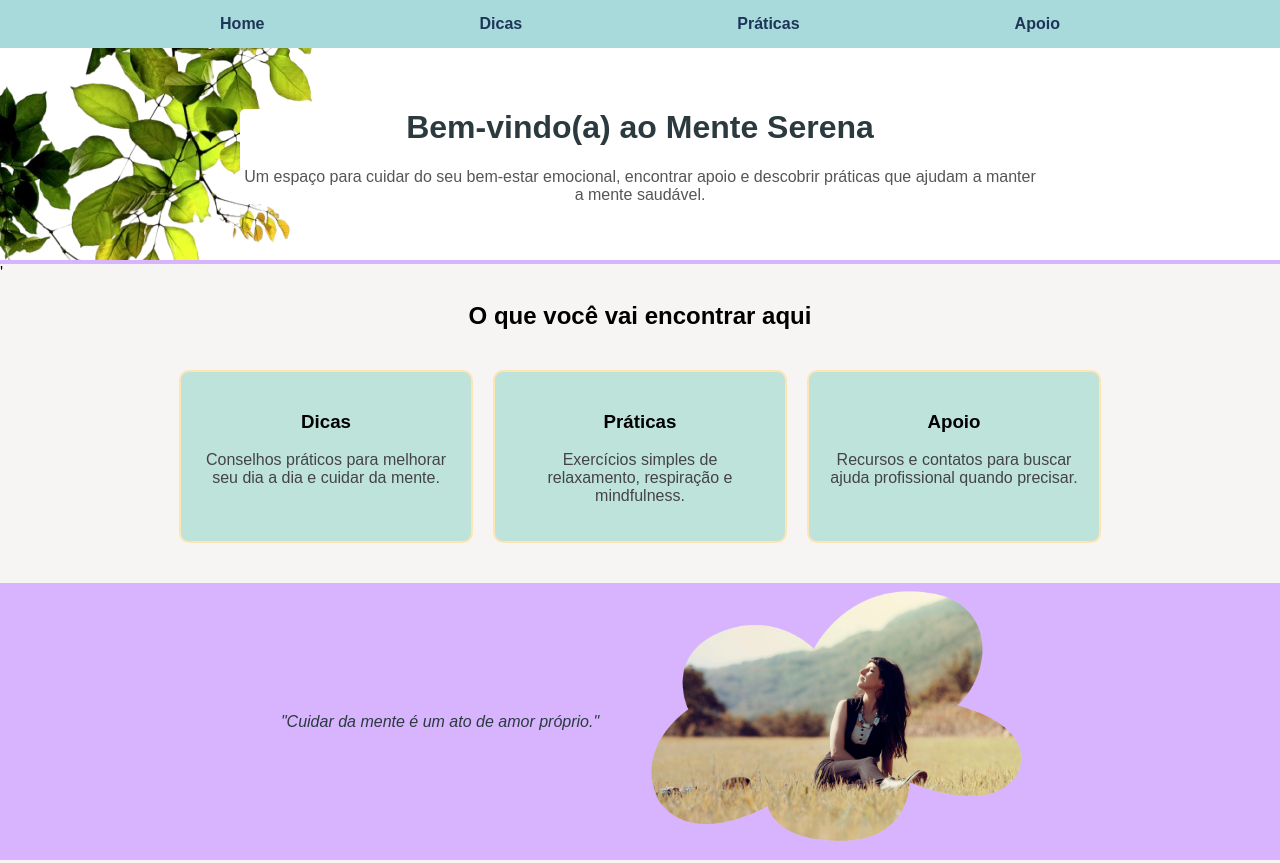
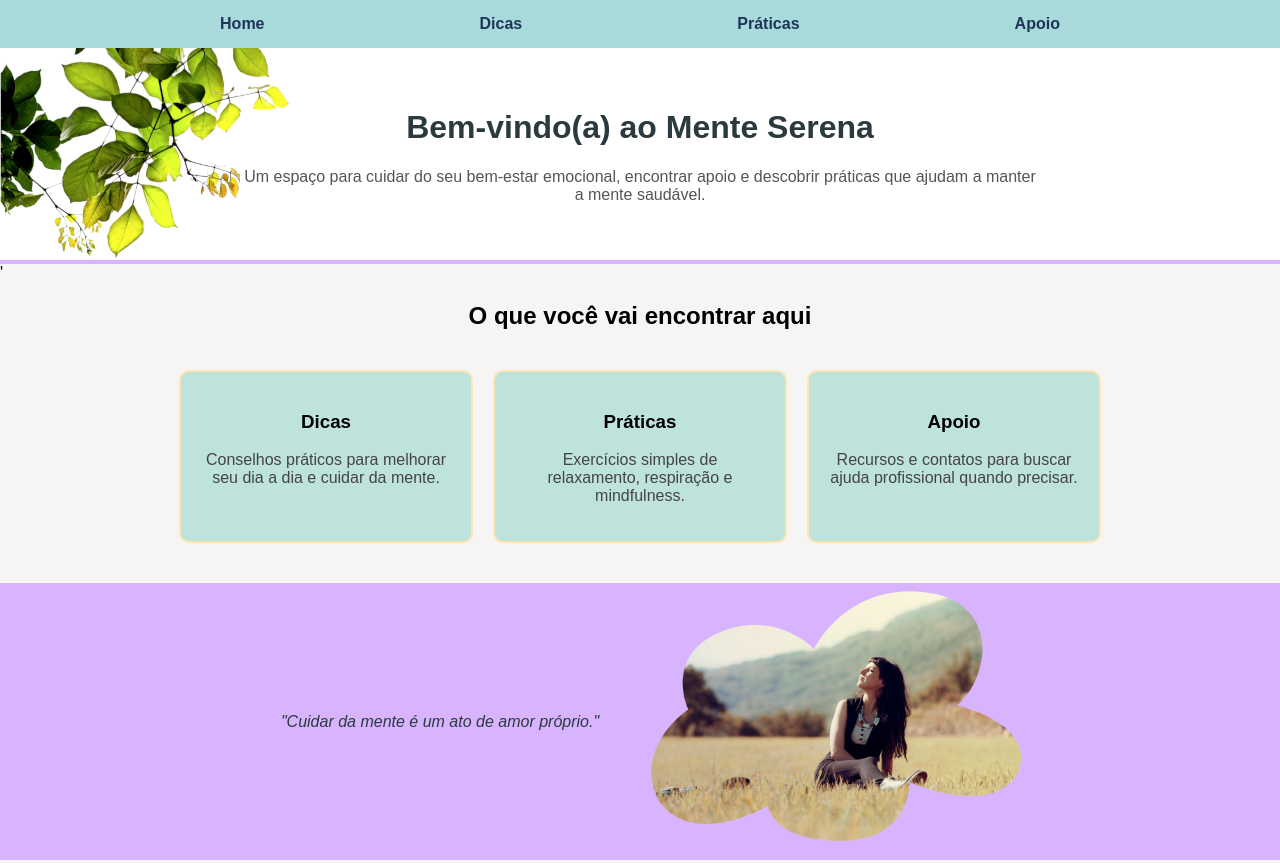
Before and after one commit to Michelijustin/SiteSaudeMental, a plain HTML site: page Home/index.html in a window 1280 px wide. Shown: the top 863 px of the page. Drawn offline with Linux system fonts and the light colour scheme.

Commit message:
mudando imagem

```diff
--- a/Home/index.css
+++ b/Home/index.css
@@ -5,8 +5,8 @@
     border-bottom: 4px solid #D8B4FE;
     padding: 40px;
     text-align: center;
-    background-image: url('../img/pexels-behram-official-521340803-33456183-removebg-preview.png');
-    background-position: left;
+    background-image: url('../img/folhas3.png');
+    background-position: left bottom;
     background-repeat: no-repeat;
 }
 
```
Also changed, not shown: img/folhas.png (added), img/folhas2.png (added), img/folhas3.png (added).
